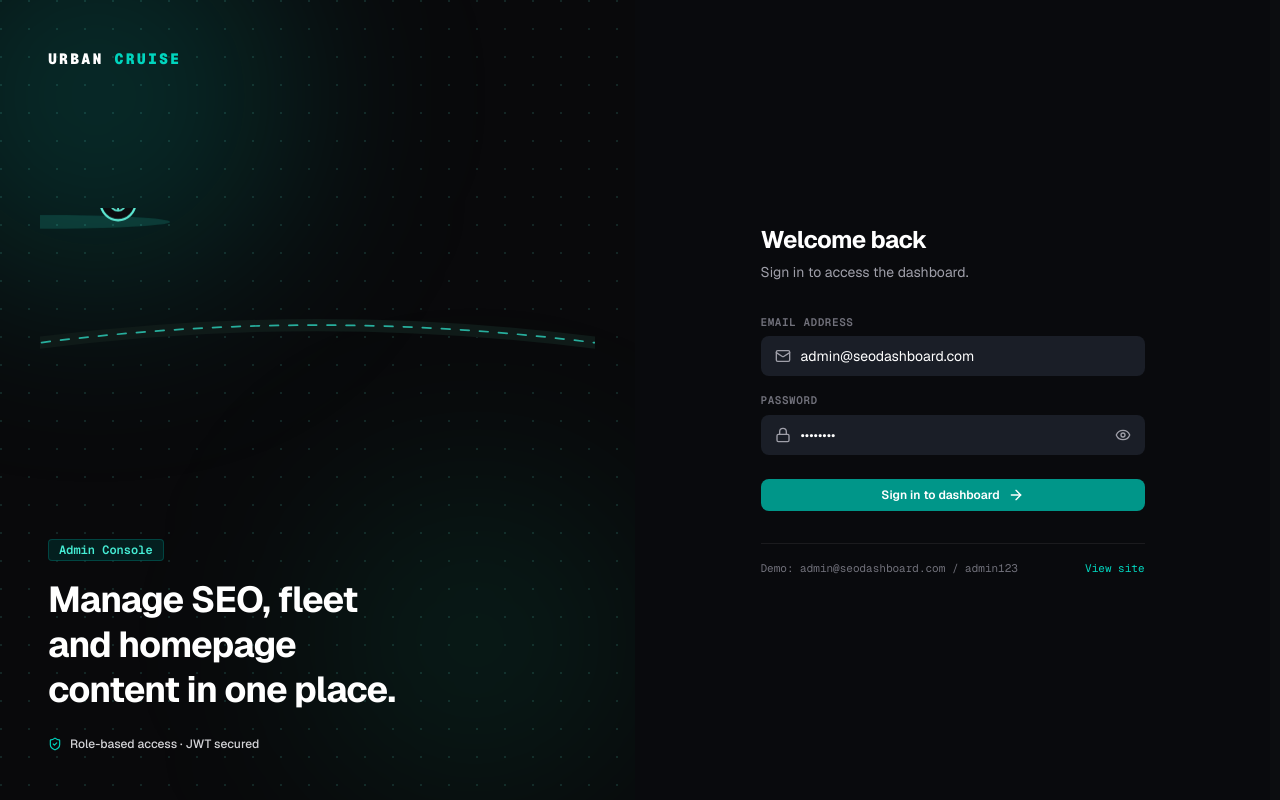
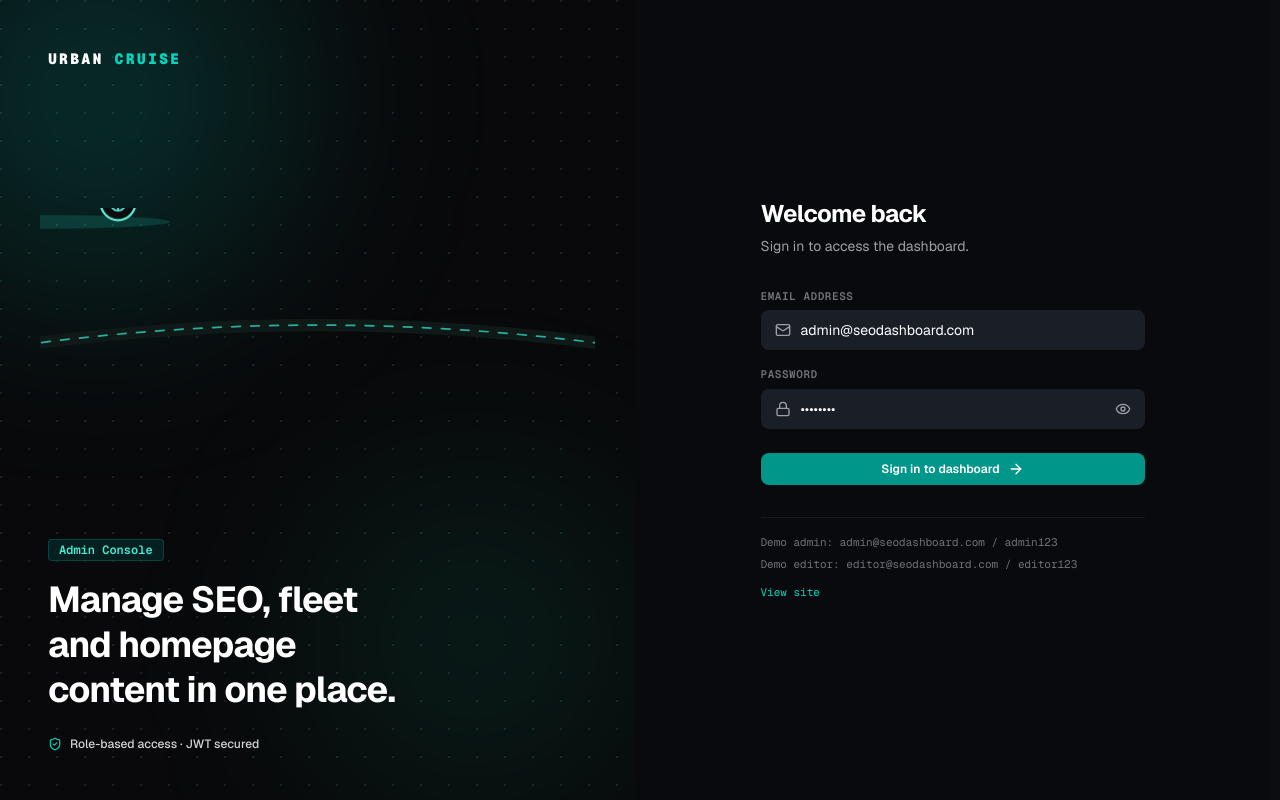
Before and after one commit to ishivamgaur/seo-dashboard, a Next.js app in the folder client/: page /login in a window 1280 px wide. Built offline with nearby package versions, Linux system fonts and the light colour scheme; no server answers.

Commit message:
feat(admin): role-aware chrome and demo logins
- Header user pill and sidebar badge show Editor for editors
- Login lists both demo accounts (admin + editor)
- Sidebar transitions arm after first paint so the saved
  width applies instantly instead of animating on reload

```diff
--- a/client/src/app/login/page.jsx
+++ b/client/src/app/login/page.jsx
@@ -379,13 +379,16 @@ export default function LoginPage() {
             </div>
           </form>
 
-          <div className="mt-8 pt-4 border-t border-zinc-200/70 dark:border-zinc-800/60 flex items-center justify-between gap-2">
-            <span className="text-[11px] font-mono text-zinc-400 dark:text-zinc-500">
-              Demo: admin@seodashboard.com / admin123
-            </span>
+          <div className="mt-8 pt-4 border-t border-zinc-200/70 dark:border-zinc-800/60 space-y-1.5">
+            <p className="text-[11px] font-mono text-zinc-400 dark:text-zinc-500">
+              Demo admin: admin@seodashboard.com / admin123
+            </p>
+            <p className="text-[11px] font-mono text-zinc-400 dark:text-zinc-500">
+              Demo editor: editor@seodashboard.com / editor123
+            </p>
             <Link
               href="/"
-              className="text-[11px] font-mono text-teal-600 dark:text-teal-400 hover:underline shrink-0"
+              className="inline-block mt-1 text-[11px] font-mono text-teal-600 dark:text-teal-400 hover:underline"
             >
               View site
             </Link>
--- a/client/src/components/layout/Header.jsx
+++ b/client/src/components/layout/Header.jsx
@@ -60,10 +60,10 @@ export default function Header({ onMenuClick = () => {} }) {
 
         <div
           className="h-8 px-3 inline-flex items-center gap-1.5 rounded-lg bg-[#f6f8fa] dark:bg-[#1a1e27] text-xs font-medium text-zinc-700 dark:text-zinc-300 select-none"
-          title={`Administrator: ${user?.name || "Admin"} (${user?.email || "admin@seodashboard.com"})`}
+          title={`${user?.role === "editor" ? "Editor" : "Administrator"}: ${user?.name || "Admin"} (${user?.email || "admin@seodashboard.com"})`}
         >
           <User className="w-3.5 h-3.5 shrink-0 text-teal-600 dark:text-teal-400 stroke-[1.75]" />
-          <span className="leading-none">Admin</span>
+          <span className="leading-none">{user?.role === "editor" ? "Editor" : "Admin"}</span>
         </div>
 
         <button
--- a/client/src/components/layout/Sidebar.jsx
+++ b/client/src/components/layout/Sidebar.jsx
@@ -3,6 +3,7 @@
 import { useState, useEffect, useRef } from "react";
 import Link from "next/link";
 import { usePathname } from "next/navigation";
+import { useAuth } from "../../context/AuthContext";
 import {
   LayoutDashboard,
   Search,
@@ -26,9 +27,12 @@ const navItems = [
 
 export default function Sidebar({ isOpen = false, onClose = null }) {
   const pathname = usePathname();
+  const { user } = useAuth() || {};
+  const roleLabel = user?.role === "editor" ? "Editor" : "Admin";
   const [isCollapsed, setIsCollapsed] = useState(false);
   const [sidebarWidth, setSidebarWidth] = useState(256);
   const [isDragging, setIsDragging] = useState(false);
+  const [transitionsReady, setTransitionsReady] = useState(false);
 
   const isDraggingRef = useRef(false);
   const dragStartXRef = useRef(0);
@@ -59,6 +63,10 @@ export default function Sidebar({ isOpen = false, onClose = null }) {
           setSidebarWidth(parsed);
         }
       }
+      // arm transitions only after first paint so the restored
+      // width applies instantly instead of animating on reload
+      const frame = requestAnimationFrame(() => setTransitionsReady(true));
+      return () => cancelAnimationFrame(frame);
     } catch {}
   }, []);
 
@@ -141,7 +149,9 @@ export default function Sidebar({ isOpen = false, onClose = null }) {
     <aside
       style={{ width: collapsed ? 68 : sidebarWidth }}
       className={`relative bg-white dark:bg-[#0c0d10] text-zinc-900 dark:text-zinc-100 flex flex-col h-full border-r border-zinc-200/90 dark:border-zinc-800/80 shadow-xs shrink-0 select-none ${
-        isDragging ? "transition-none" : "transition-[width] duration-300 ease-in-out"
+        isDragging || !transitionsReady
+          ? "transition-none"
+          : "transition-[width] duration-300 ease-in-out"
       }`}
     >
       {!onClose && (
@@ -274,7 +284,7 @@ export default function Sidebar({ isOpen = false, onClose = null }) {
           <>
             <span>Urban Cruise v2.0</span>
             <span className="text-[10px] bg-zinc-100 dark:bg-zinc-800 px-1.5 py-0.5 rounded text-zinc-500">
-              Admin
+              {roleLabel}
             </span>
           </>
         )}
```
